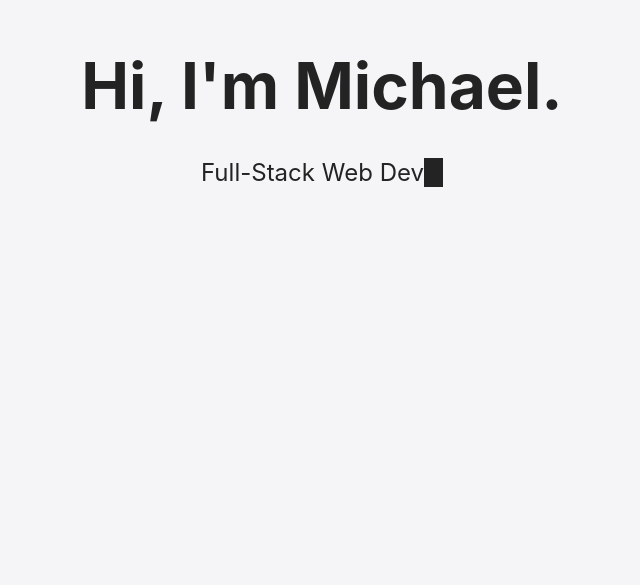
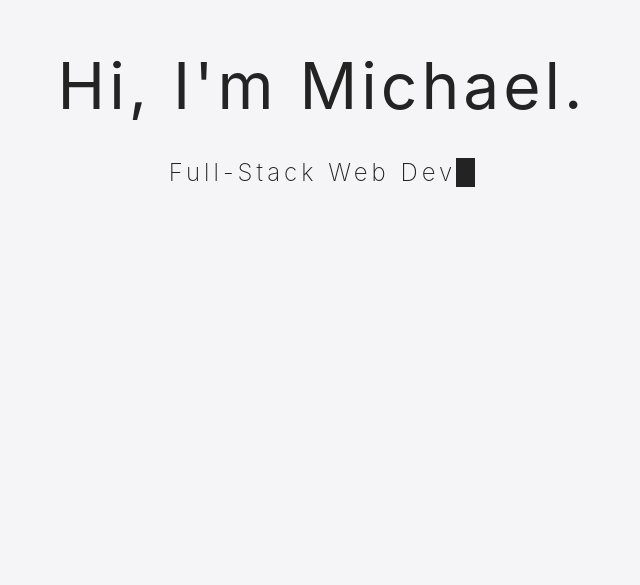
Before and after one commit to MikeAleksa/PersonalWebsiteNextJS, a Next.js app: page / in a window 1280 px wide. Shown: the part 215-800 px from the top of the page, without its empty margins (318-958 px from the left). Built offline with nearby package versions, Linux system fonts and the light colour scheme.

Commit message:
adjust font styling

```diff
--- a/styles/globals.css
+++ b/styles/globals.css
@@ -142,6 +142,8 @@ html {
   margin: 0;
   line-height: 1.15;
   font-size: 4rem;
+  font-weight: 400;
+  letter-spacing: 0.25rem;
 }
 
 .title,
@@ -155,6 +157,8 @@ html {
   margin: 2rem 0;
   line-height: 1.5;
   font-size: 1.5rem;
+  font-weight: 200;
+  letter-spacing: 0.25rem;
 }
 
 .contact-text {
```
